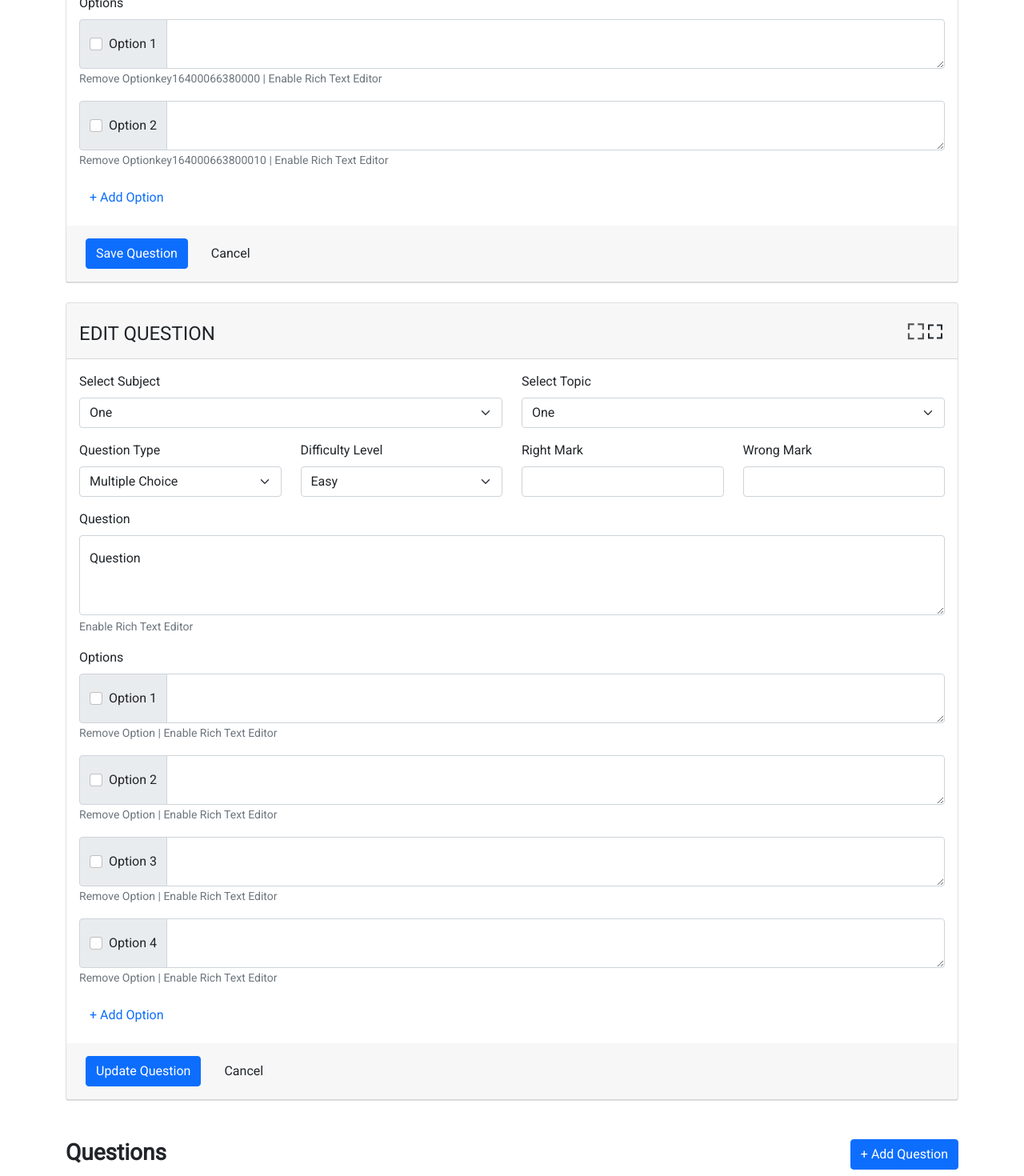
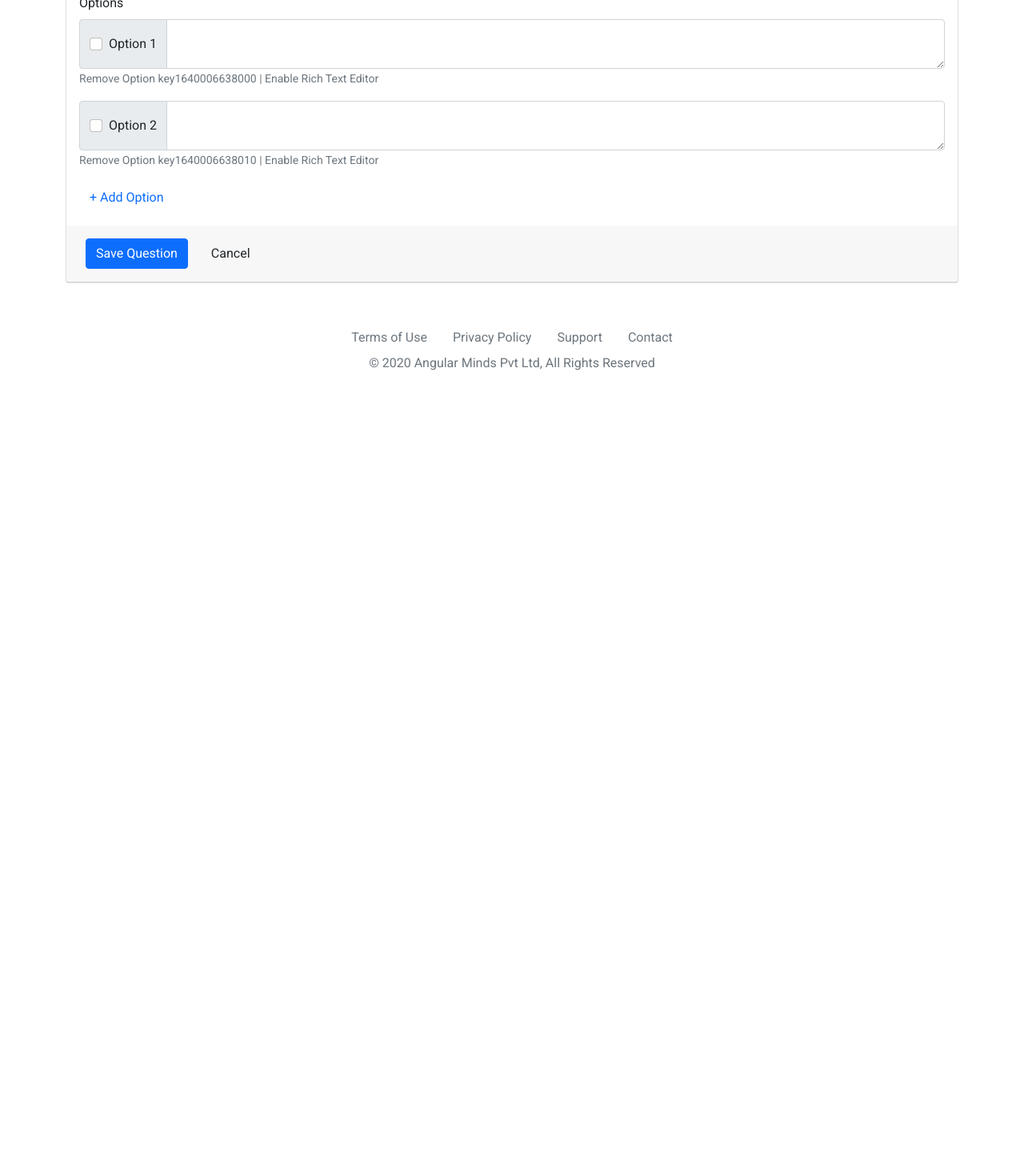
Before and after one commit to sohel-AngularMinds/Live-Exam-Portal, a React (Create React App) app: page /questions/add in a window 1280 px wide. Shown: the part 520-1990 px from the top of the page at 80% size. After the commit the page ends 1002 px from the top, so only its background shows below. Built offline with nearby package versions, Linux system fonts and the light colour scheme.

Commit message:
update in packages
added react router dom and axios

```diff
--- a/package.json
+++ b/package.json
@@ -6,9 +6,11 @@
     "@testing-library/jest-dom": "^5.16.1",
     "@testing-library/react": "^12.1.2",
     "@testing-library/user-event": "^13.5.0",
+    "axios": "^0.24.0",
     "boxicons": "^2.1.1",
     "react": "^17.0.2",
     "react-dom": "^17.0.2",
+    "react-router-dom": "^6.2.1",
     "react-scripts": "5.0.0",
     "web-vitals": "^2.1.2"
   },
--- a/src/AddQuestion/AddQuestion.js
+++ b/src/AddQuestion/AddQuestion.js
@@ -1,19 +1,39 @@
-import React, { useEffect, useState } from 'react'
+import React, { useState, useEffect } from 'react'
+import Option from '../Option/Option'
+
+let backup = [];
 
 
 const AddQuestion = (props) => {
+
+    const remove = (temp) => {
+        let removed = backup.filter(one => one.key !== temp)
+        backup = removed.slice();
+
+        let edited = removed.map((option, index) => {
+            return (
+                <Option key={option.key}
+                    id={option.key}
+                    optionNumber={index}
+                    remove={remove}
+                />
+            )
+        })
+
+        setOptionList(edited)
+}
 
 ////////////////////////////////////////////////////////
 // use states
 //for fullscreen mode
 const [fullScreen, setFullScreen] = useState(false);
 const [iconChange, setIconChange] = useState(false);
+// for option Array
 
+const [optionList, setOptionList] = useState(() => callTwice());
+const [showOptionList, setShowOptionList] = useState(null);
 
-    //for option Array
-    const [optionList, setOptionList] = useState(null);
-    const [showOptionList, setShowOptionList] = useState(null);
-    let backup = [];
+// const [backup,dispatch]=useReducer(reducer,callTwice());
 
 
 
@@ -26,97 +46,102 @@ const AddQuestion = (props) => {
 }
 //////////////////////////////////////////////////////////
 
-    /////////////////////////////////////////////////////////
+
+
+
+
+
+
+
+//////////////////////////////////////////////////////////////////
 //---- ADD OPTION IN LIST
 
-    const option = (key, optionNumber) => {
-        //acceptiong type also binding with some value
+// const option = (key, optionNumber) => {
+//     //acceptiong type also binding with some value
 
-        return (
-            <div className="col-12 mb-3" key={key} id={optionNumber}>
-                <div className="input-group ">
-                    <span className="input-group-text align-baseline gap-2">
-                        <span className="">
-                            <input className="form-check-input" type="checkbox" />
-                        </span>
-                        <span className="mt-2">
-                            <h6>Option {Number(optionNumber) + 1} </h6>
-                        </span>
-                    </span>
-                    <textarea className="form-control" aria-label="With textarea"></textarea>
-                </div>
+//     return (
+//         <div className="col-12 mb-3" key={key} id={optionNumber}>
+//             <div className="input-group ">
+//                 <span className="input-group-text align-baseline gap-2">
+//                     <span className="">
+//                         <input className="form-check-input" type="checkbox" />
+//                     </span>
+//                     <span className="mt-2">
+//                         <h6>Option {Number(optionNumber) + 1} </h6>
+//                     </span>
+//                 </span>
+//                 <textarea className="form-control" aria-label="With textarea"></textarea>
+//             </div>
 
-                <div className="point">
-                    <span
-                        className="form-text"
-                        onClick={() => { removeOption(key) }}
-                    >
-                        Remove Option{key}
-                    </span>
-                    <span className="form-text"> | </span>
-                    <span
-                        className="form-text"
-                    >
-                        Enable Rich Text Editor
-                    </span>
-                </div>
-            </div>
-        )
-    }
+//             <div className="point">
+//                 <span
+//                     className="form-text"
+//                     onClick={() => { removeOption(key) }}
+//                 >
+//                     Remove Option{key}
+//                 </span>
+//                 <span className="form-text"> | </span>
+//                 <span
+//                     className="form-text"
+//                 >
+//                     Enable Rich Text Editor
+//                 </span>
+//             </div>console.log("CSCS");
+//         </div>
+//     )
+// }
+
+
+
+
+
+
+/////////////////////////////////////////////////////////////////
+
 
 //add new Option
 const addNewOption = () => {
     let temp = optionList.slice();
-        backup = optionList.slice();
-        let a = option(("key" + new Date().getTime() + optionList.length), (optionList.length));
+    let a = <Option key={`key${new Date().getTime() + (temp.length * 10)}`}
+        id={`key${new Date().getTime() + (temp.length * 10)}`}
+        optionNumber={temp.length}
+        remove={remove}
+    />
     temp.push(a);
-        backup.push(a);
-        setOptionList(temp);
+    backup.push(a)
+    setOptionList(prev => prev = temp);
+
 }
 
 
-    useEffect(() => {
+//Inintial Value
+function callTwice() {
+    let i = 0;
+    let temp = [];
+    while (i < 2) {
+        temp.push(<Option
+            key={`key${new Date().getTime() + (i * 10)}`}
+            id={`key${new Date().getTime() + (i * 10)}`}
+            optionNumber={i}
+            remove={remove}
+        />)
+        i++;
+    }
+    backup = temp.slice();
+    return temp
+}
 
-        const callTwice = () => {
-            let temp = [];
-            for (let i = 0; i < 2; i++) {
-                let a = option(("key" + new Date().getTime() + (i * 10)), (i))
-                temp.push(a);
-                backup.push(a);
-            }
-            setOptionList(temp);
-        }
-        callTwice();
-        // eslint-disable-next-line react-hooks/exhaustive-deps
-    }, [])
 
 //for render list when it add one element or remove element from it
 useEffect(() => {
-        console.log("renders");
     if (optionList != null) {
-            let temp = optionList.map(one => one);
-            setShowOptionList(temp);
+        setShowOptionList(prev => prev = optionList);
     }
 }, [optionList])
 
-    //remove any option
-    const removeOption = (key) => {
-        console.log(optionList);
-        console.log(backup);
-        // if (optionList) {
-        //     // eslint-disable-next-line no-unused-vars
-        //     let removedArray = optionList.filter(one => {
-        //         console.log(one);
-        //         return true
-        //     })
-        // }
-    }
-
-
 /////////////////////////////////////////////////////////
 
-    console.log(optionList);
-
+// currentState();
 return (
     <div className="container mt-4">
         <div className="card">
@@ -206,7 +231,7 @@ const AddQuestion = (props) => {
                     {/* Options Parts */}
                     <div className="row">
                         <label className="form-label">Options</label>
-                            {showOptionList ? showOptionList.map(one => one) : ''}
+                        {showOptionList}
                     </div>
                     <div>
                         <button
--- a/src/App.js
+++ b/src/App.js
@@ -1,9 +1,11 @@
-import React, {useState } from 'react'
+import React, { useState } from 'react'
 import Navbar from './Navbar/Navbar'
 import AddQuestion from './AddQuestion/AddQuestion'
 import Questions from './Questions/Questions'
 import Footer from './Footer/Footer'
 import EditQuestion from './EditQuestion/EditQuestion'
+import { BrowserRouter as Router, Route, Routes, Navigate } from 'react-router-dom'
+
 
 const App = () => {
     //hide navbar for fullscreen
@@ -16,11 +18,19 @@ const App = () => {
 
     return (
         <>
-            <Navbar showStatus={show}/>
-            <AddQuestion toggleNavbar={handleNavbar}/>
-            <EditQuestion />
-            <Questions />
-            <Footer />
+            <Router>
+            <Navbar showStatus={show} />
+                <Routes>
+                    <Route path="*" element={<Navigate to="/questions/default" />}></Route>
+
+                    <Route path="/questions/default" element={<Questions />}></Route>
+
+                    <Route exact path="/questions/add" element={<AddQuestion toggleNavbar={handleNavbar} />}></Route>
+
+                    <Route path="/questions/edit/:id" element={<EditQuestion />}></Route>
+                </Routes>
+                <Footer />
+            </Router>
         </>
     )
 }
--- a/src/Navbar/Navbar.js
+++ b/src/Navbar/Navbar.js
@@ -1,8 +1,9 @@
 import React from 'react'
+import { useNavigate } from 'react-router-dom'
 
 const Navbar = (props) => {
     const showStatus = props.showStatus;
-
+    let navigate = useNavigate();
     return (
         <div className={`container-fluid navbar-dark bg-dark ${showStatus?'hide':'show'}`}>
             <nav className="navbar navbar-expand-lg text-uppercase">
@@ -13,7 +14,11 @@ const Navbar = (props) => {
                     <div className="collapse navbar-collapse" id="navbarNavDropdown">
                         <ul className="navbar-nav">
                             <li className="nav-item">
-                                <span className="nav-link active">Questions</span>
+                                <span className="nav-link active"
+                                    onClick={() => {
+                                        navigate('/questions/default');
+                                }}
+                                >Questions</span>
                             </li>
                             <li className="nav-item">
                                 <span className="nav-link">Subjects</span>
--- /dev/null
+++ b/src/Option/Option.js
@@ -0,0 +1,43 @@
+import React from 'react'
+
+const Option = (props) => {
+    let {id,optionNumber,remove }=props
+
+    const removeOption = (key) => {
+        remove(key)
+}
+
+
+    return (
+        <div className="col-12 mb-3" >
+            <div className="input-group ">
+                <span className="input-group-text align-baseline gap-2">
+                    <span className="">
+                        <input className="form-check-input" type="checkbox" />
+                    </span>
+                    <span className="mt-2">
+                        <h6>Option {optionNumber+1 } </h6>
+                    </span>
+                </span>
+                <textarea className="form-control" aria-label="With textarea"></textarea>
+            </div>
+
+            <div className="point">
+                <span
+                    className="form-text"
+                    onClick={()=>removeOption(id) }
+                >
+                    Remove Option {id}
+                </span>
+                <span className="form-text"> | </span>
+                <span
+                    className="form-text"
+                >
+                    Enable Rich Text Editor
+                </span>
+            </div>
+        </div>
+    )
+}
+
+export default Option
--- a/src/Questions/Questions.js
+++ b/src/Questions/Questions.js
@@ -1,20 +1,33 @@
 import React from 'react'
 import QuestionMenu from '../QuestionMenu/QuestionMenu'
 import PerQuestion from '../PerQuestion/PerQuestion'
+import { useNavigate } from 'react-router-dom'
+
 const Questions = () => {
+    let navigate = useNavigate();
     return (
         <div className="container">
 
             <div className="mt-5 mb-3 d-flex justify-content-between">
                 <div><h3><strong>Questions</strong></h3></div>
-                <div><button type="button" className="btn btn-primary">+ Add Question</button></div>
+                <div>
+                    <button
+                        type="button"
+                        className="btn btn-primary"
+                        onClick={() => {
+                            navigate('../questions/add');
+                        }}
+                    >
+                        + Add Question
+                    </button>
+                </div>
             </div>
 
             <div className="card">
                 <div className="card-body">
                     <QuestionMenu />
 
-                    <hr className="dropdown-divider"/>
+                    <hr className="dropdown-divider" />
                     <PerQuestion />
                     <hr className="dropdown-divider" />
                     <PerQuestion />
--- /dev/null
+++ b/src/Service/api.js
@@ -0,0 +1,5 @@
+import axios from 'axios'
+
+export default axios.create({
+    baseURL:'http://admin.liveexamcenter.in/api/'
+})
```
Also changed, not shown: src/Option/option.js (deleted, +0 -27 lines), src/QuestionMenu/QuestionMenu.js (+8 -0 lines), src/Service/Service.js (added, +11 -0 lines), 1 other file (tests, documents, lock files or other folders). Lines whose indentation alone changed are shown as unchanged.
